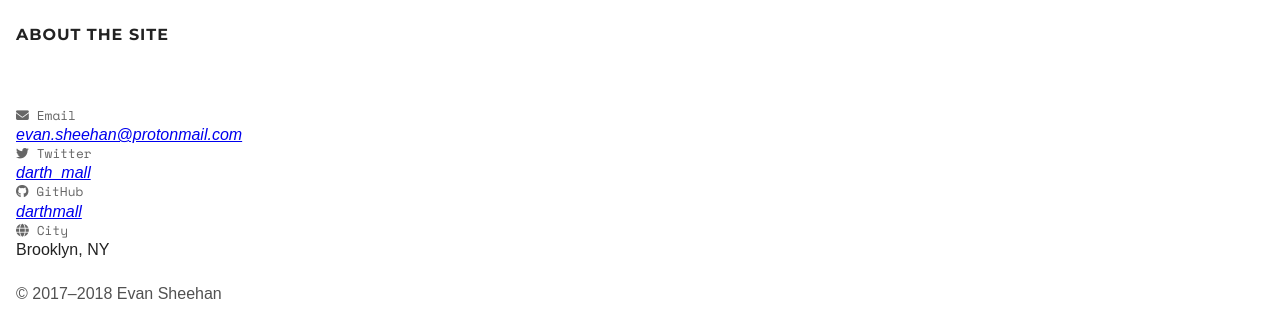
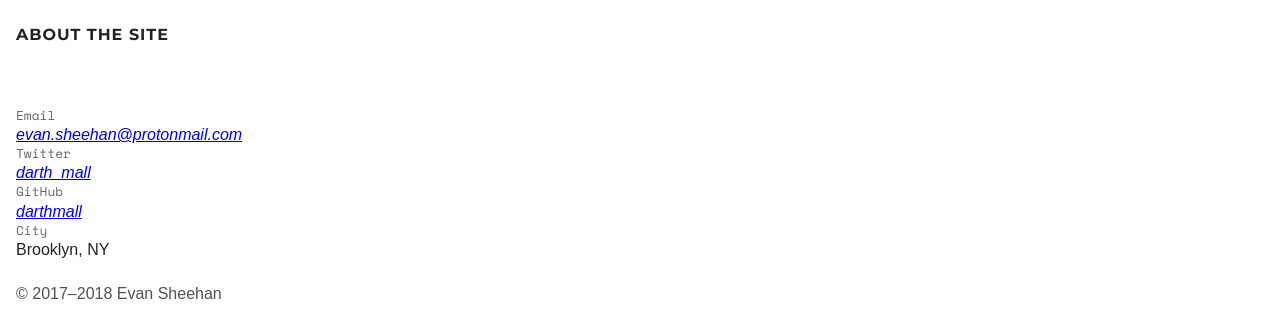
Before and after one commit to darthmall/darthmall.github.io, a Jekyll site: the page built from about/index.md, in a window 1280 px wide. Shown: the part 1070-1393 px from the top of the page. Built offline with Jekyll 4.4.1, drawn with Linux system fonts in a browser that asks for light colours; nearby versions of some CDN libraries; some web fonts are replaced.

Commit message:
Remove fontawesome
No JavaScript at all now

```diff
--- a/_layouts/base.html
+++ b/_layouts/base.html
@@ -8,7 +8,6 @@
     <link href="https://use.fontawesome.com/releases/v5.0.8/css/all.css" rel="stylesheet">
     <link rel="stylesheet" href="{{ 'style.css' | relative_url }}">
     <title>{{ site.title }}{% if page.title %}: {{ page.title }}{% endif %}</title>
-    <script src="https://use.fontawesome.com/16ccd9e889.js"></script>
     {% if page.color %}
       <style>
         :root {
--- a/_layouts/page.html
+++ b/_layouts/page.html
@@ -17,7 +17,6 @@ layout: base
   <address>
     <dl>
       <dt>
-        <i class="fas fa-envelope" aria-hidden title="Email address"></i>
         Email
       </dt>
       <dd>
@@ -25,21 +24,18 @@ layout: base
       </dd>
 
       <dt class="twitter">
-        <i class="fab fa-twitter" aria-hidden title="Twitter profile"></i>
         Twitter
       </dt>
       <dd>
         <a href="https://twitter.com/{{ site.twitter_username }}">{{ site.twitter_username }}</a>
       </dd>
       <dt class="github">
-        <i class="fab fa-github" aria-hidden title="GitHub profile"></i>
         GitHub
       </dt>
       <dd>
         <a href="https://github.com/{{ site.github_username }}">{{ site.github_username }}</a>
       </dd>
       <dt>
-        <i class="fas fa-globe" aria-hidden title="Address"></i>
         City
       </dt>
       <dd>{{ site.location }}</dd>
```
